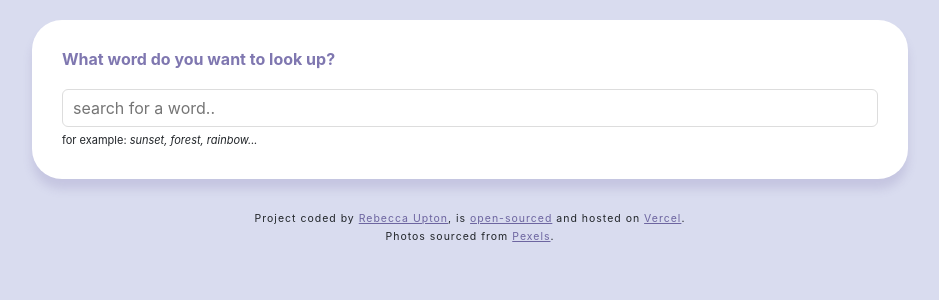
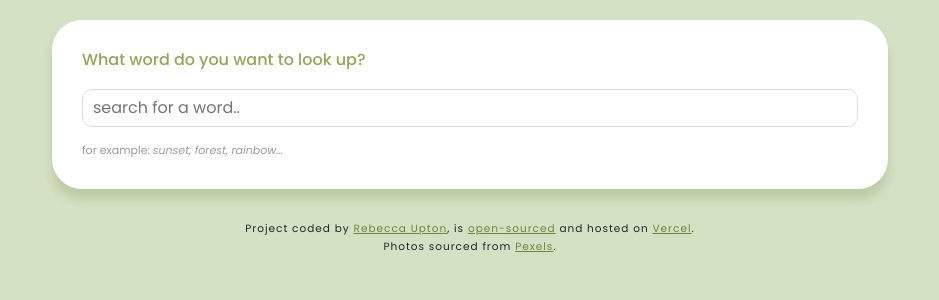
Before and after one commit to reb84/dictionary-app-react, a React (Create React App) app: page / in a window 1280 px wide. Shown: the top 300 px of the page, without its empty margins (170-1109 px from the left). Built offline with nearby package versions, Linux system fonts and the light colour scheme.

Commit message:
css tweaking

```diff
--- a/src/App.css
+++ b/src/App.css
@@ -1,29 +1,21 @@
+@import url("https://fonts.googleapis.com/css2?family=Manrope:wght@200..800&family=Montserrat:ital,wght@0,100..900;1,100..900&family=Poppins:ital,wght@0,100;0,200;0,300;0,400;0,500;0,600;0,700;0,800;0,900;1,100;1,200;1,300;1,400;1,500;1,600;1,700;1,800;1,900&display=swap");
 body {
-  background: #d9dcef;
+  background: #d3e1c4;
+  font-family: "Poppins", sans-serif;
 }
 
 a {
-  color: #6d65a0;
+  color: #76833d;
 }
 
 a:hover {
-  color: #6d65a0;
+  color: #76833d;
   font-style: italic;
   text-decoration: none;
 }
 
 .App {
-  max-width: 900px;
-  margin: 0 auto;
-}
-
-.App-header {
-  margin: 30px 0;
-}
-
-.App-logo {
-  max-width: 200px;
-  display: block;
+  max-width: 860px;
   margin: 0 auto;
 }
 
--- a/src/Dictionary.css
+++ b/src/Dictionary.css
@@ -1,27 +1,27 @@
 .Dictionary h1 {
   font-size: 16px;
-  font-weight: bold;
   margin-bottom: 20px;
-  color: #7f77b0;
+  color: #96a45c;
 }
 
 .Dictionary section {
   background: white;
   padding: 30px;
   border-radius: 30px;
-  box-shadow: 0 10px 10px rgb(120 112 168 / 20%);
+  box-shadow: 0 10px 10px rgb(105 119 44 / 20%);
   margin: 20px 0;
 }
 
 .Dictionary input {
   width: 100%;
-  border-radius: 6px;
+  border-radius: 10px;
   padding: 6px 10px;
-  color: #333;
+  color: #4a4a49;
   border: 1px solid #ddd;
 }
 
 .Dictionary .hint {
   font-size: 11px;
-  margin-top: 5px;
+  margin-top: 15px;
+  color: #9a9a9a;
 }
--- a/src/Meaning.css
+++ b/src/Meaning.css
@@ -1,8 +1,8 @@
 .Meaning h3 {
-  font-size: 24px;
+  font-size: 26px;
   line-height: 1.5;
-  font-weight: bold;
-  color: #6d65a0;
+  font-weight: 500;
+  color: #98a65d;
 }
 
 .Meaning .example {
--- a/src/Photos.css
+++ b/src/Photos.css
@@ -1,4 +1,4 @@
 .Photos img {
-  border-radius: 4px;
+  border-radius: 10px;
   margin-bottom: 20px;
 }
--- a/src/Results.css
+++ b/src/Results.css
@@ -1,6 +1,14 @@
 .Results h2 {
+  font-size: 40px;
+  font-weight: 500;
+  line-height: 1.5;
+  color: #7d894b;
+  font-style: italic;
+  letter-spacing: 1px;
+}
+
+.Phonetic {
   font-size: 36px;
-  font-weight: bold;
-  line-height: 1.5;
-  color: #6d65a0;
+  color: #4a4a49;
+  opacity: 0.8;
 }
--- a/src/Synonyms.css
+++ b/src/Synonyms.css
@@ -1,7 +1,7 @@
 .Synonyms {
   margin: 15px 0 0;
   padding: 0;
-  color: #6d65a0;
+  color: #9ca47e;
 }
 
 .Synonyms li {
```
